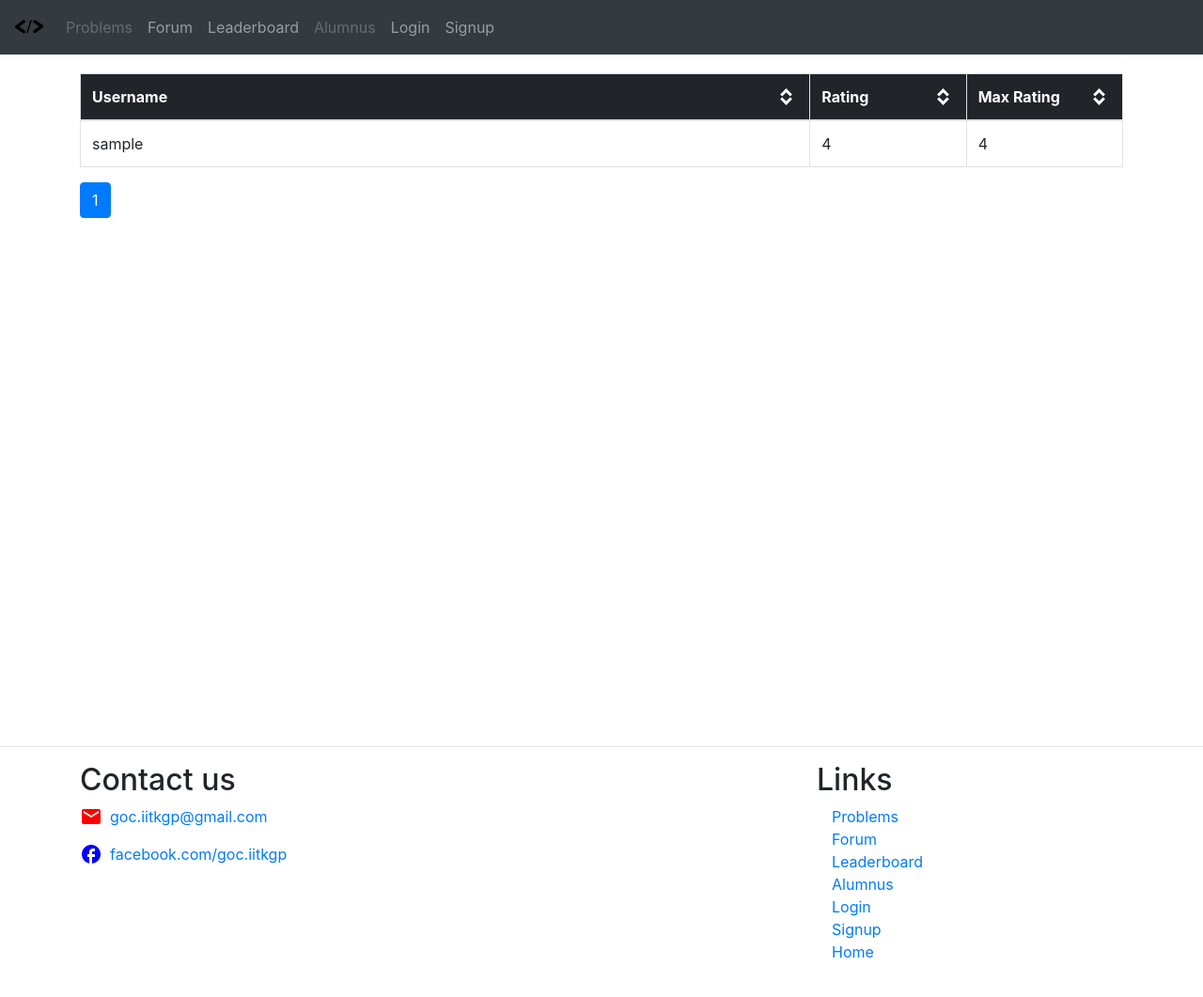
After one commit to pshishodia-kgp/GOC-Website, a Flask app: page /leaderboard in a window 1280 px wide. The commit adds this page. Shown: the whole page at 94% size. Run offline with Flask 2, Linux system fonts and the light colour scheme; tables that the repository leaves empty hold one stand-in row (values such as "Sample post").

Commit message:
Add basic frontend leaderboard. Add Kgpians model to table. Paginate: perpage=100.

```diff
--- a/goc/models.py
+++ b/goc/models.py
@@ -108,6 +108,12 @@ class Comment(db.Model):
     def __repr__(self):
         return f"Comment('{self.content}', by: {self.author.username})"
 
+class Kgpians(db.Model):
+    id = db.Column(db.Integer, primary_key=True)
+    username = db.Column(db.String, nullable=False)
+    rating = db.Column(db.Integer, nullable=False)
+    maxrating = db.Column(db.Integer, nullable=False)
+
 admin.add_view(ModelView(Blog, db.session))
 admin.add_view(ModelView(Post, db.session))
 admin.add_view(ModelView(Tag, db.session))
--- a/goc/routes.py
+++ b/goc/routes.py
@@ -341,3 +341,24 @@ def upvote_downvote(post_or_comment, id):
             flash('Error in adding your vote')
 
     return json.dumps(voted_obj.votes_count);
+
+
+# Leaderboard route
+
+@app.route('/leaderboard')
+def leaderboard():
+    page = request.args.get('page', 1, int)
+    order = request.args.get('order')
+    if order == 'BY_USERNAME_ASC':
+        kgpians = Kgpians.query.order_by(Kgpians.username.asc()).paginate(per_page=100, page=page)
+    elif order == 'BY_USERNAME_DSC':
+        kgpians = Kgpians.query.order_by(Kgpians.username.desc()).paginate(per_page=100, page=page)
+    elif order == 'BY_RATING_ASC':
+        kgpians = Kgpians.query.order_by(Kgpians.rating.asc()).paginate(per_page=100, page=page)
+    elif order == 'BY_MAXRATING_ASC':
+        kgpians = Kgpians.query.order_by(Kgpians.maxrating.asc()).paginate(per_page=100, page=page)
+    elif order == 'BY_MAXRATING_DSC':
+        kgpians = Kgpians.query.order_by(Kgpians.maxrating.desc()).paginate(per_page=100, page=page)
+    else:
+        kgpians = Kgpians.query.order_by(Kgpians.rating.desc()).paginate(per_page=100, page=page)
+    return render_template('leaderboard.j2', kgpians=kgpians)
--- a/goc/static/main.css
+++ b/goc/static/main.css
@@ -13,3 +13,28 @@
 .downvote:hover {
     color: red;
 }
+
+th{
+    position: relative;
+}
+
+.arrow{
+    border: solid white;
+    border-width: 0 3px 3px 0;
+    display: inline-block;
+    padding: 3px;
+    position: absolute;
+    right: 20px;
+}
+
+.arrow-up{
+    transform: rotate(-135deg);
+    -webkit-transform: rotate(-135deg);
+    top: 17px;
+}
+
+.arrow-down{
+    transform: rotate(45deg);
+    -webkit-transform: rotate(45deg);
+    bottom: 17px;
+}
--- /dev/null
+++ b/goc/templates/leaderboard.j2
@@ -0,0 +1,55 @@
+{% extends 'base.j2' %}
+{% block content %}
+
+<div class="container" style="min-width:1024px">
+    <table class="table table-hover table-bordered" style="margin-top:20px">
+        <colgroup>
+            <col span="1" style="width:70%"></col>
+            <col span="1" style="width:15%"></col>
+            <col span="1" style="width:15%"></col>
+        </colgroup>
+        <thead style="color:white; background-color:#212529">
+            <tr>
+                <th scope="col">
+                    Username
+                    <a href="{{ url_for('leaderboard', order='BY_USERNAME_ASC')}}" class="arrow arrow-up"></a>
+                    <a href="{{ url_for('leaderboard', order='BY_USERNAME_DSC')}}" class="arrow arrow-down"></a>
+                </th>
+                <th scope="col">
+                    Rating
+                    <a href="{{ url_for('leaderboard', order='BY_RATING_ASC')}}" class="arrow arrow-up"></a>
+                    <a href="{{ url_for('leaderboard', order='BY_RATING_DSC')}}" class="arrow arrow-down"></a>
+                </th>
+                <th scope="col">
+                    Max Rating
+                    <a href="{{ url_for('leaderboard', order='BY_MAXRATING_ASC')}}" class="arrow arrow-up"></a>
+                    <a href="{{ url_for('leaderboard', order='BY_MAXRATING_DSC')}}" class="arrow arrow-down"></a>
+                </th>
+            </tr>
+        </thead>
+        <tbody>
+            {% for kgpian in kgpians.items %}
+            <tr>
+                <td>{{kgpian.username}}</td>
+                <td>{{kgpian.rating}}</td>
+                <td>{{kgpian.maxrating}}</td>
+            </tr>
+            {% endfor %}
+        </tbody>
+    </table>
+    <nav aria-label="leaderboard pagination">
+    <ul class="pagination">
+        {% if kgpians.has_prev %}
+            <li class="page-item"><a class="page-link" href="{{ url_for('leaderboard', page=kgpians.prev().page, order=order) }}">Previous</a></li>
+            <li class="page-item"><a class="page-link" href="{{ url_for('leaderboard', page=kgpians.prev().page, order=order) }}">{{ kgpians.prev().page }}</a></li>
+        {% endif%}
+        <li class="page-item active"><a class="page-link" href="{{ url_for('leaderboard', page=kgpians.page, order=order) }}">{{ kgpians.page }}</a></li>
+        {% if kgpians.has_next %}
+            <li class="page-item"><a class="page-link" href="{{ url_for('leaderboard', page=kgpians.next().page, order=order) }}">{{ kgpians.next().page }}</a></li>
+            <li class="page-item"><a class="page-link" href="{{ url_for('leaderboard', page=kgpians.next().page, order=order) }}">Next</a></li>
+        {% endif %}
+    </ul>
+    </nav>
+</div>
+
+{% endblock %}
--- a/goc/templates/navbar.j2
+++ b/goc/templates/navbar.j2
@@ -21,11 +21,11 @@
         </li>
 
         <li class="nav-item">
-          <a class = "nav-link disabled" area-disabled = "true" href = "#">Leaderboard</a>
+          <a class = "nav-link" href = "/leaderboard">Leaderboard</a>
         </li>
 
         <li>
-          <a class = "nav-link disabled" aread-disabled = "true" href = "#">Alumnus</a>
+          <a class = "nav-link disabled" area-disabled = "true" href = "#">Alumnus</a>
         </li>
 
         </ul>
```
Also changed, not shown: goc/site.db.
